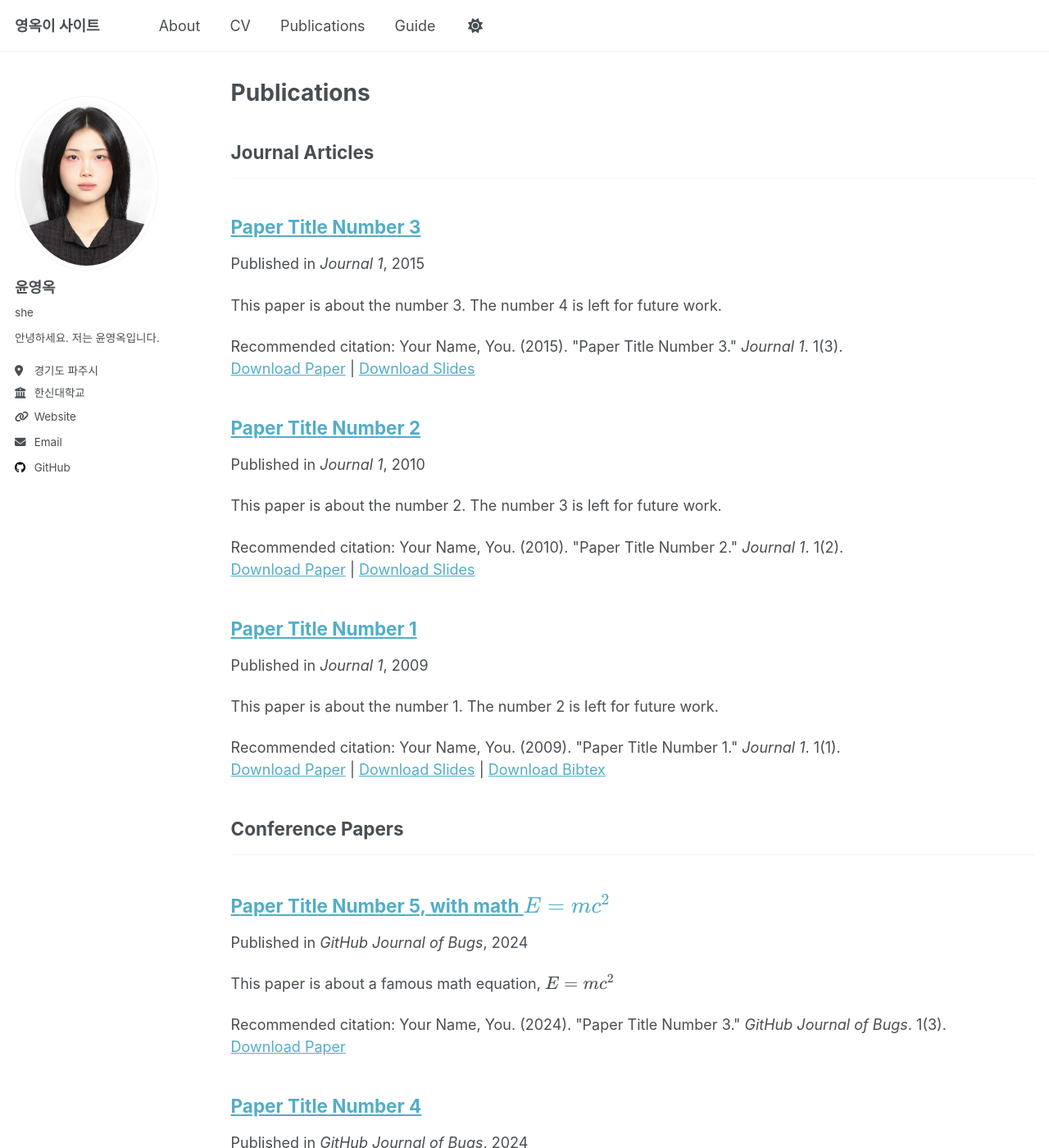
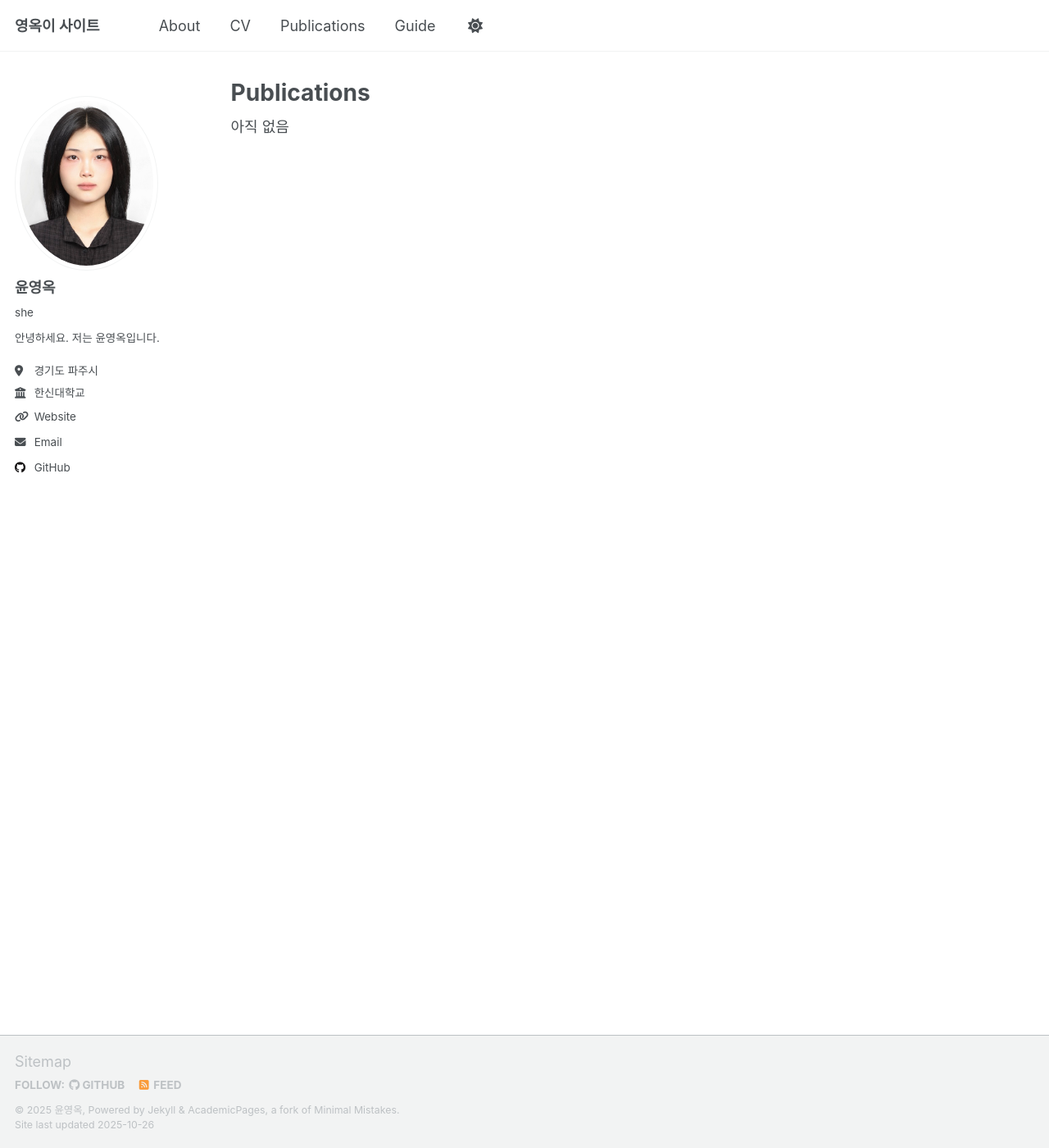
Before and after one commit to gongo1795/gongo1795.github.io, a Jekyll site: the page built from _pages/publications.html, in a window 1280 px wide and 1400 px high. Shown: the whole window at 82% size. Built offline with Jekyll 4.4.1, drawn with Linux system fonts in a browser that asks for light colours; a script that is not in the unit is left out; some of the changed text lies outside the part shown.

Commit message:
feat: 예시 출판물 삭제 및 페이지 업데이트

```diff
--- a/_pages/publications.html
+++ b/_pages/publications.html
@@ -5,29 +5,6 @@ permalink: /publications/
 author_profile: true
 ---
 
-{% if site.author.googlescholar %}
-  <div class="wordwrap">You can also find my articles on <a href="{{site.author.googlescholar}}">my Google Scholar profile</a>.</div>
-{% endif %}
-
 {% include base_path %}
 
-<!-- New style rendering if publication categories are defined -->
-{% if site.publication_category %}
-  {% for category in site.publication_category  %}
-    {% assign title_shown = false %}
-    {% for post in site.publications reversed %}
-      {% if post.category != category[0] %}
-        {% continue %}
-      {% endif %}
-      {% unless title_shown %}
-        <h2>{{ category[1].title }}</h2><hr />
-        {% assign title_shown = true %}
-      {% endunless %}
-      {% include archive-single.html %}
-    {% endfor %}
-  {% endfor %}
-{% else %}
-  {% for post in site.publications reversed %}
-    {% include archive-single.html %}
-  {% endfor %}
-{% endif %}
+아직 없음
--- a/_publications/2009-10-01-paper-title-number-1.md
+++ /dev/null
@@ -1,14 +0,0 @@
----
-title: "Paper Title Number 1"
-collection: publications
-category: manuscripts
-permalink: /publication/2009-10-01-paper-title-number-1
-excerpt: 'This paper is about the number 1. The number 2 is left for future work.'
-date: 2009-10-01
-venue: 'Journal 1'
-slidesurl: 'http://academicpages.github.io/files/slides1.pdf'
-paperurl: 'http://academicpages.github.io/files/paper1.pdf'
-bibtexurl: 'http://academicpages.github.io/files/bibtex1.bib'
-citation: 'Your Name, You. (2009). &quot;Paper Title Number 1.&quot; <i>Journal 1</i>. 1(1).'
----
-The contents above will be part of a list of publications, if the user clicks the link for the publication than the contents of section will be rendered as a full page, allowing you to provide more information about the paper for the reader. When publications are displayed as a single page, the contents of the above "citation" field will automatically be included below this section in a smaller font.
--- a/_publications/2010-10-01-paper-title-number-2.md
+++ /dev/null
@@ -1,14 +0,0 @@
----
-title: "Paper Title Number 2"
-collection: publications
-category: manuscripts
-permalink: /publication/2010-10-01-paper-title-number-2
-excerpt: 'This paper is about the number 2. The number 3 is left for future work.'
-date: 2010-10-01
-venue: 'Journal 1'
-slidesurl: 'http://academicpages.github.io/files/slides2.pdf'
-paperurl: 'http://academicpages.github.io/files/paper2.pdf'
-citation: 'Your Name, You. (2010). &quot;Paper Title Number 2.&quot; <i>Journal 1</i>. 1(2).'
----
-
-The contents above will be part of a list of publications, if the user clicks the link for the publication than the contents of section will be rendered as a full page, allowing you to provide more information about the paper for the reader. When publications are displayed as a single page, the contents of the above "citation" field will automatically be included below this section in a smaller font.
--- a/_publications/2015-10-01-paper-title-number-3.md
+++ /dev/null
@@ -1,14 +0,0 @@
----
-title: "Paper Title Number 3"
-collection: publications
-category: manuscripts
-permalink: /publication/2015-10-01-paper-title-number-3
-excerpt: 'This paper is about the number 3. The number 4 is left for future work.'
-date: 2015-10-01
-venue: 'Journal 1'
-slidesurl: 'http://academicpages.github.io/files/slides3.pdf'
-paperurl: 'http://academicpages.github.io/files/paper3.pdf'
-citation: 'Your Name, You. (2015). &quot;Paper Title Number 3.&quot; <i>Journal 1</i>. 1(3).'
----
-
-The contents above will be part of a list of publications, if the user clicks the link for the publication than the contents of section will be rendered as a full page, allowing you to provide more information about the paper for the reader. When publications are displayed as a single page, the contents of the above "citation" field will automatically be included below this section in a smaller font.
--- a/_publications/2025-06-08-paper-title-number-5.md
+++ /dev/null
@@ -1,13 +0,0 @@
----
-title: "Paper Title Number 5, with math $$E=mc^2$$"
-collection: publications
-category: conferences
-permalink: /publication/2024-02-17-paper-title-number-4
-excerpt: 'This paper is about a famous math equation, $$E=mc^2$$'
-date: 2024-02-17
-venue: 'GitHub Journal of Bugs'
-paperurl: 'http://academicpages.github.io/files/paper3.pdf'
-citation: 'Your Name, You. (2024). &quot;Paper Title Number 3.&quot; <i>GitHub Journal of Bugs</i>. 1(3).'
----
-
-Using [MathJax](https://www.mathjax.org/) in the description is supported - $$E=mc^2$$ - however, the use must be mindful that the default delimiters are `$$...$$` and `\\[...\\]` which differs from the `$...$` that is typically expected.
```
Also changed, not shown: _publications/2024-02-17-paper-title-number-4.md (deleted, +0 -13 lines).
